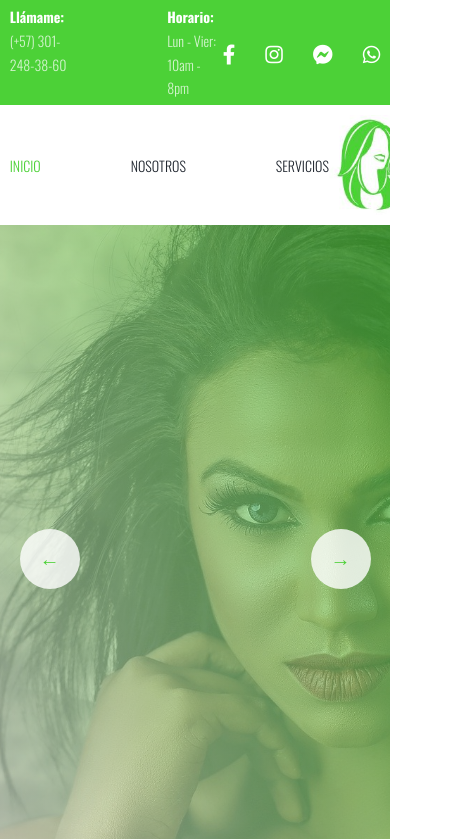
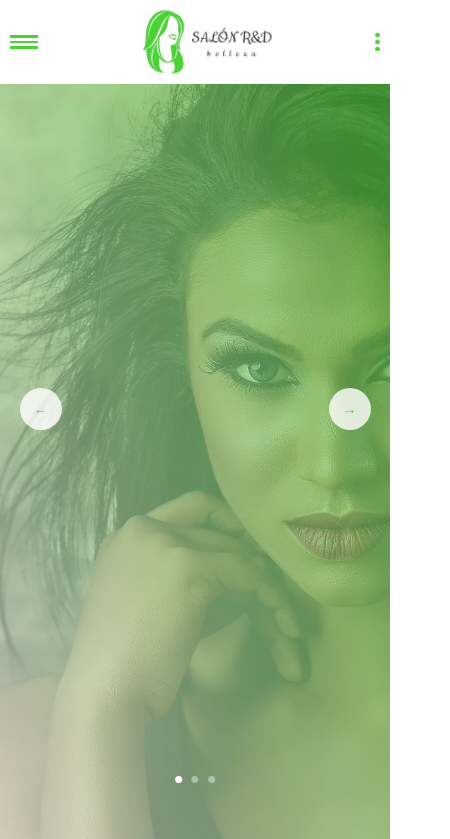
Before and after one commit to YosmanProgramer/salonRD, a website: page index.html in a window 390 px wide. Shown: the top 839 px of the page, 450 px wide, since content can reach past the window. Drawn offline with nearby package versions, Linux system fonts and the light colour scheme.

Commit message:
Implementando responsive web design primera version

```diff
--- a/gulpfile.js
+++ b/gulpfile.js
@@ -2,6 +2,7 @@
 
 const { src, dest, watch } = require('gulp');
 const sass = require('gulp-sass');
+const minifyJs = require('gulp-uglify');
 
 exports.sass = done => {
   return src('./sass/**/*.scss')
@@ -9,12 +10,16 @@ exports.sass = done => {
     .pipe(dest('./css'));
 };
 
-exports.minificar = done => {
+exports.minificarCss = done => {
   return src('./sass/**/*.scss')
     .pipe(sass({ outputStyle: 'compressed' }))
     .pipe(dest('./css'));
 };
 
+exports.minificarJs = done => {
+  return src('./js/**/*.js').pipe(minifyJs()).pipe(dest('./js'));
+};
+
 exports.default = done => {
   watch('./sass/**/*.scss', this.sass);
 };
--- a/index.html
+++ b/index.html
@@ -6,7 +6,6 @@
     <meta name="viewport" content="width=device-width, initial-scale=1.0" />
     <link rel="stylesheet" href="vendors/css/all.css" />
     <link rel="stylesheet" href="css/main.css" />
-    <script defer src="js/index.js"></script>
     <title>Salón R&D</title>
   </head>
   <body>
@@ -47,6 +46,10 @@
       </div>
       <nav class="nav">
         <div class="u-contenedor">
+          <div class="nav__menu">
+            <span class="nav__icon"></span>
+          </div>
+          <img src="img/logo.JPG" alt="logotipo" class="nav__logo" />
           <ul class="nav__list">
             <li class="nav__item">
               <a href="#section--0" class="nav__link nav__link--active"
@@ -59,9 +62,6 @@
             <li class="nav__item">
               <a href="#section--2" class="nav__link">Servicios</a>
             </li>
-          </ul>
-          <img src="img/logo.JPG" alt="logotipo" class="nav__logo" />
-          <ul class="nav__list">
             <li class="nav__item">
               <a href="#section--3" class="nav__link">Productos</a>
             </li>
@@ -72,6 +72,9 @@
               <a href="#section--5" class="nav__link">Contacto</a>
             </li>
           </ul>
+          <div class="nav__menu">
+            <span class="nav__information"></span>
+          </div>
         </div>
       </nav>
       <div class="slider">
@@ -193,5 +196,6 @@
       </div>
     </section>
     <button class="button button--up">&uparrow;</button>
+    <script src="js/index.js"></script>
   </body>
 </html>
--- a/package.json
+++ b/package.json
@@ -16,6 +16,7 @@
   "license": "ISC",
   "devDependencies": {
     "gulp": "^4.0.2",
-    "gulp-sass": "^4.1.0"
+    "gulp-sass": "^4.1.0",
+    "gulp-uglify": "^3.0.2"
   }
 }
--- a/sass/abstracts/_mixins.scss
+++ b/sass/abstracts/_mixins.scss
@@ -0,0 +1,40 @@
+// RESPONSIVE WEB DESIGN - DESKTOP FIRST
+
+// celulares -> 0px - 600px
+// tablets verticales -> 600px - 900px
+// tablets horizontales -> 900px - 1200px
+// desktops -> 1200px - 1800px --------------- POR DEFECTO
+// pantallas grandes -> 1800px ----- INFINITO
+
+// Conversion de px a em :   16px -> 1em
+
+// ASIGNACION DE PARAMETROS PARA CADA ROMPIMIENTO (Breackpoint)
+// celulares -> phone 600px / 16px -> 37.5em
+// tablets verticales -> tab-ver 900px / 16px -> 56.25em
+// tablets horizontales -> tab-hor -> 1200px / 16px -> 75em
+// desktops -> POR DEFECTO
+// pantallas grandes -> big-desk -> 1800px / 16px -> 112.5em
+
+// IMPLEMENTACION DE LOS PUNTOS DE QUIEBRE
+@mixin responsive($breakpoint) {
+  @if $breakpoint == phone {
+    @media only screen and (max-width: 37.5em) {
+      @content;
+    }
+  }
+  @if $breakpoint == tab-ver {
+    @media only screen and (max-width: 56.25em) {
+      @content;
+    }
+  }
+  @if $breakpoint == tab-hor {
+    @media only screen and (max-width: 75em) {
+      @content;
+    }
+  }
+  @if $breakpoint == big-desk {
+    @media only screen and (min-width: 112.5em) {
+      @content;
+    }
+  }
+}
--- a/sass/base/_reset.scss
+++ b/sass/base/_reset.scss
@@ -14,7 +14,27 @@
 // 1rem = 16px
 html {
   box-sizing: border-box;
-  font-size: 62.5%; // 1rem = 10px -> 16px/10px = 62.5%
+  font-size: 62.5%; // 1rem = 10px -> 10px/16px = 62.5%
+
+  // Tablet horizontal 1200px
+  @include responsive(tab-hor) {
+    font-size: 56.25%; // 1rem = 9px -> 9px/16px = 56.25%
+  }
+
+  // Tablet vertical 900px
+  @include responsive(tab-ver) {
+    font-size: 50%; // 1rem = 8px -> 8px/16px = 50%
+  }
+
+  // celular 600px
+  @include responsive(phone) {
+    font-size: 43.75%; // 1rem = 7px -> 7px/16px = 43.75%
+  }
+
+  // pantalla grande 1800px
+  @include responsive(big-desk) {
+    font-size: 75%; // 1rem = 12px -> 12px/16px = 75%
+  }
 }
 
 // BODY SETTINGS DEFAULT
--- a/sass/base/_typography.scss
+++ b/sass/base/_typography.scss
@@ -28,4 +28,16 @@
   max-width: 70%;
   margin: 0 auto;
   text-align: center;
+
+  @include responsive(tab-hor) {
+    max-width: 80%;
+  }
+
+  @include responsive(tab-ver) {
+    max-width: 90%;
+  }
+
+  @include responsive(phone) {
+    max-width: 95%;
+  }
 }
--- a/sass/base/_utilities.scss
+++ b/sass/base/_utilities.scss
@@ -19,6 +19,10 @@
 
 .u-margin-bottom-big {
   margin-bottom: 8rem !important;
+
+  @include responsive(tab-hor) {
+    margin-bottom: 4rem !important;
+  }
 }
 
 .u-flex {
--- a/sass/components/_about.scss
+++ b/sass/components/_about.scss
@@ -1,17 +1,29 @@
 .about {
   display: grid;
-  column-gap: 4rem;
+  gap: 4rem;
   grid-template-columns: repeat(2, 1fr);
+
+  @include responsive(tab-hor) {
+    grid-template-columns: repeat(1, 1fr);
+  }
 
   &__item:first-of-type {
     padding: 5rem;
     border: 1px solid $primary-color;
+
+    @include responsive(tab-hor) {
+      order: 1;
+    }
   }
 
   &__item {
     height: 42rem;
     border-radius: 1rem;
     overflow: hidden;
+
+    @include responsive(tab-hor) {
+      height: auto;
+    }
   }
 
   &__title {
--- a/sass/components/_information.scss
+++ b/sass/components/_information.scss
@@ -3,9 +3,28 @@
   background-color: $primary-color;
   font-size: 1.4rem;
 
+  @include responsive(tab-hor) {
+    position: fixed;
+    right: 0;
+    top: -100%;
+    z-index: 500;
+    width: auto;
+    padding: 1rem;
+    border-radius: 1rem;
+    transition: all 0.3s;
+
+    &--active {
+      top: 20%;
+    }
+  }
+
   &__details {
     display: flex;
     justify-content: space-between;
+
+    @include responsive(tab-hor) {
+      flex-direction: column;
+    }
 
     &-item {
       list-style: none;
@@ -40,4 +59,9 @@
   display: flex;
   justify-content: space-between;
   align-items: center;
+
+  @include responsive(tab-hor) {
+    flex-direction: column;
+    align-items: flex-start;
+  }
 }
--- a/sass/components/_services.scss
+++ b/sass/components/_services.scss
@@ -4,6 +4,10 @@
   padding: 5rem;
   grid-template-columns: repeat(4, 1fr);
   border-radius: 1rem;
+
+  @include responsive(tab-ver) {
+    grid-template-columns: repeat(2, 1fr);
+  }
   &__item {
     list-style: none;
     text-align: center;
--- a/sass/layout/_nav.scss
+++ b/sass/layout/_nav.scss
@@ -3,11 +3,31 @@
   background-color: $white-color;
   &__list {
     display: flex;
+    list-style: none;
+
+    @include responsive(tab-hor) {
+      position: fixed;
+      top: 0;
+      right: -100%;
+      flex-direction: column;
+      justify-content: space-evenly;
+      align-items: center;
+      width: 100%;
+      height: 100vh;
+      z-index: 150;
+      background-color: $white-color;
+      transition: all 0.3s;
+
+      &--active {
+        right: 0;
+      }
+    }
   }
-  &__item {
-    list-style: none;
-    &:not(:last-child) {
-      margin-right: 9rem;
+  &__item:not(:last-child) {
+    margin-right: 9rem;
+
+    @include responsive(tab-hor) {
+      margin-right: 0;
     }
   }
   &__link {
@@ -55,6 +75,112 @@
   &--sticky &__logo {
     height: 8rem;
   }
+
+  &__menu {
+    display: none;
+    position: relative;
+    cursor: pointer;
+    z-index: 150;
+
+    @include responsive(tab-hor) {
+      display: block;
+
+      &--active {
+        position: fixed;
+        top: 4.4rem;
+        left: 2rem;
+        z-index: 200;
+      }
+    }
+  }
+
+  &__icon {
+    position: relative;
+
+    &,
+    &::before,
+    &::after {
+      display: block;
+      width: 4rem;
+      height: 0.4rem;
+      background-color: $primary-color;
+      transition: all 0.3s;
+    }
+
+    &::before,
+    &::after {
+      content: '';
+      position: absolute;
+      left: 0;
+    }
+
+    &::before {
+      top: -0.8rem;
+    }
+
+    &::after {
+      top: 0.8rem;
+    }
+
+    &--active {
+      background-color: transparent;
+
+      &::before,
+      &::after {
+        top: 0;
+      }
+
+      &::before {
+        transform: rotate(45deg);
+      }
+
+      &::after {
+        transform: rotate(-45deg);
+      }
+    }
+  }
+
+  &__information {
+    &,
+    &::before,
+    &::after {
+      display: block;
+      width: 0.7rem;
+      height: 0.7rem;
+      background-color: $primary-color;
+      border-radius: 50%;
+      transition: top 0.3s;
+    }
+
+    &::before,
+    &::after {
+      content: '';
+      position: absolute;
+      right: 0;
+    }
+
+    &::before {
+      top: -1rem;
+    }
+
+    &::after {
+      top: 1rem;
+    }
+
+    &--active {
+      &::before {
+        top: 1rem;
+      }
+
+      &::after {
+        top: -1rem;
+      }
+    }
+
+    &--hidden {
+      visibility: hidden;
+    }
+  }
 }
 
 .nav .u-contenedor {
--- a/sass/pages/_home.scss
+++ b/sass/pages/_home.scss
@@ -1,6 +1,18 @@
 .section {
   padding: 8rem 0;
   transition: all 1s;
+
+  @include responsive(tab-hor) {
+    padding: 7rem 0;
+  }
+
+  @include responsive(tab-ver) {
+    padding: 6rem 0;
+  }
+
+  @include responsive(phone) {
+    padding: 4rem 0;
+  }
 
   &--hidden {
     opacity: 0;
```
Also changed, not shown: css/main.css, js/index.js, 1 other file.
